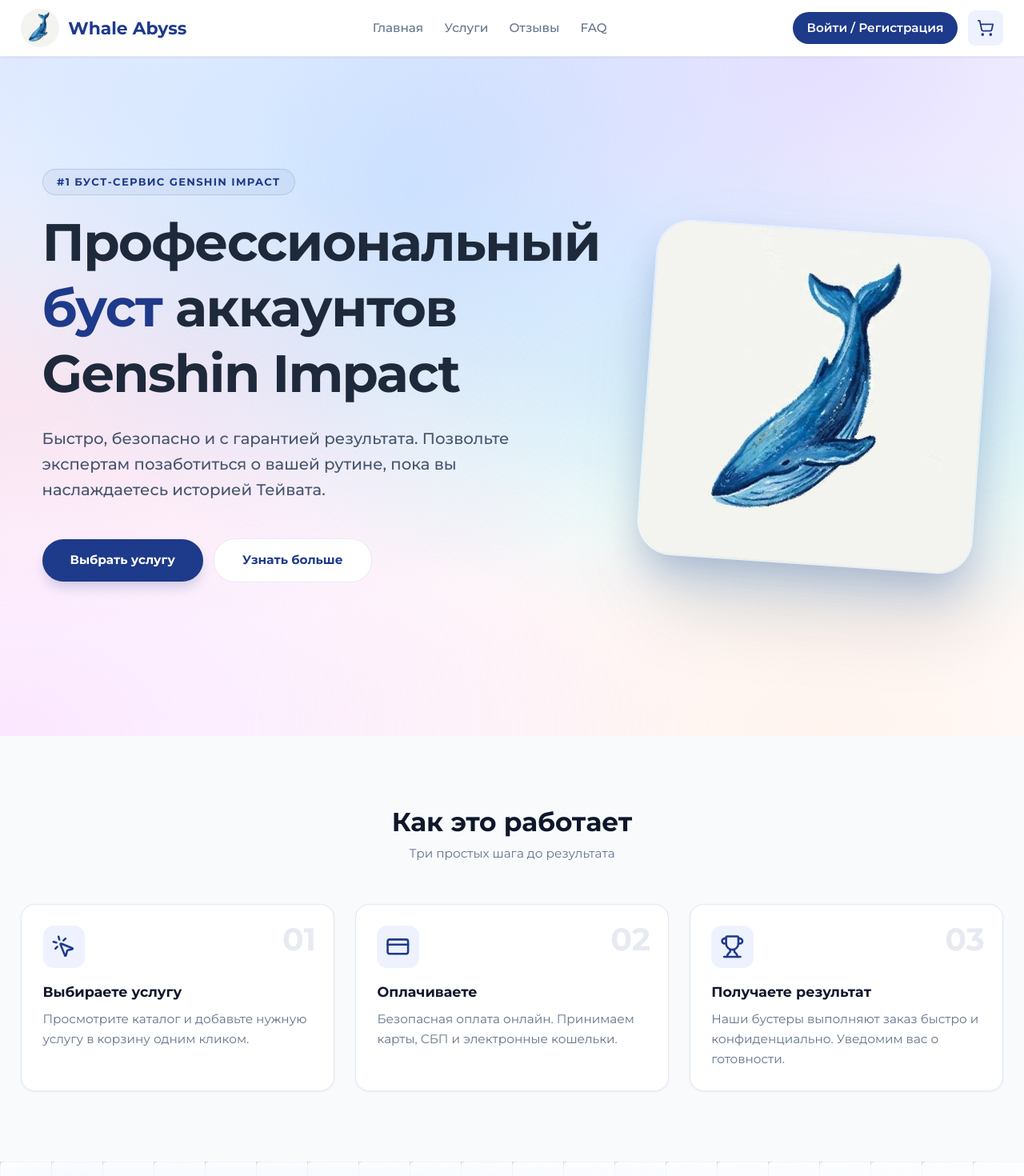
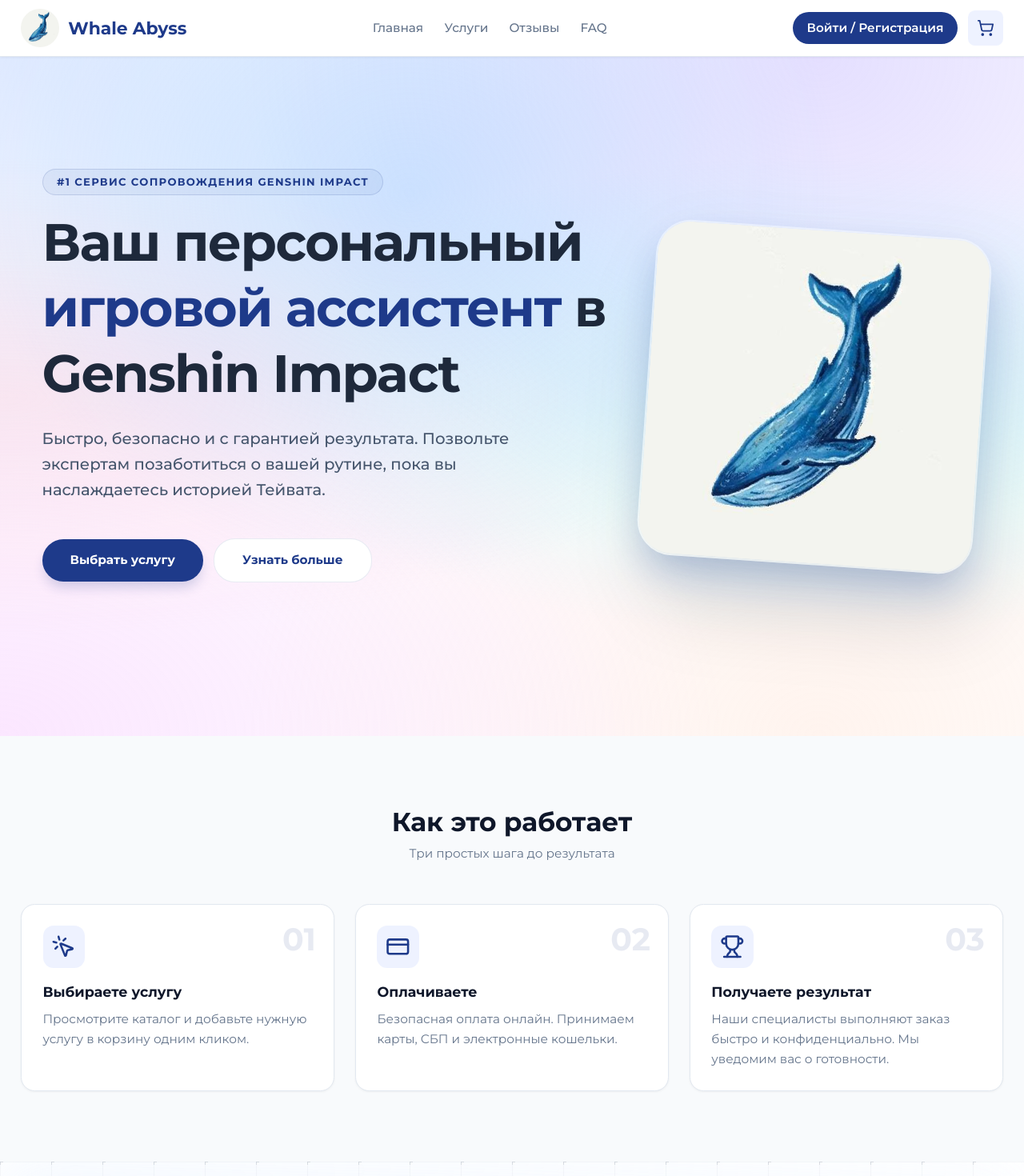
Before and after one commit to adilzhanY/whaleabyss, a Next.js app: page / in a window 1280 px wide. Shown: the top 1470 px of the page at 80% size. Built offline with nearby package versions, Linux system fonts and the light colour scheme; no server answers.

Commit message:
text refactor

```diff
--- a/app/about/page.tsx
+++ b/app/about/page.tsx
@@ -24,17 +24,17 @@
 
           <div className="prose prose-slate max-w-none text-sm leading-relaxed" style={{ color: "var(--text-secondary)" }}>
             <p className="mb-4">
-              Добро пожаловать в <strong>Whale Abyss</strong> — ваш надежный сервис для профессионального буста в Genshin Impact. Мы понимаем, что в современном мире не всегда хватает времени на полное исследование необъятных миров Тейвата, сбор всех сундуков и выполнение рутинных заданий.
+              Добро пожаловать в <strong>Whale Abyss</strong> — ваш надежный сервис для профессионального сопровождения аккаунтов в Genshin Impact. Мы понимаем, что в современном мире не всегда хватает времени на полное исследование необъятных миров Тейвата, сбор всех сундуков и выполнение рутинных заданий.
             </p>
             <p className="mb-4">
-              Именно поэтому мы собрали команду опытных игроков, которые готовы взять эту задачу на себя. Наша главная цель — обеспечить быстрый, качественный и абсолютно безопасный рост вашего аккаунта.
+              Именно поэтому мы собрали команду опытных специалистов, которые готовы взять эту задачу на себя. Наша главная цель — обеспечить быстрое, качественное и абсолютно безопасное развитие вашего аккаунта.
             </p>
             <h2 className="text-xl font-bold mt-8 mb-4" style={{ color: "var(--text-primary)" }}>Наши преимущества</h2>
             <ul className="list-disc pl-6 mb-4 space-y-2">
               <li><strong>Безопасность превыше всего:</strong> Мы используем проверенные методы и VPN для защиты вашего аккаунта.</li>
               <li><strong>Прозрачность:</strong> Вы всегда знаете статус вашего заказа и можете связаться с поддержкой.</li>
               <li><strong>Гарантия качества:</strong> В случае возникновения проблем мы возвращаем деньги в полном объеме.</li>
-              <li><strong>Опытные бустеры:</strong> Наша команда состоит из игроков высоких рангов, знающих все секреты игры.</li>
+              <li><strong>Опытные специалисты:</strong> Наша команда состоит из экспертов, знающих все секреты игры.</li>
             </ul>
             <p className="mt-8">
               Доверьте нам свой прогресс, и наслаждайтесь игрой без лишнего гринда!
--- a/app/faq/page.tsx
+++ b/app/faq/page.tsx
@@ -30,11 +30,11 @@
   },
   {
     q: "4. Кто занимается выполнением заказов?",
-    a: "На данный момент я курирую и выполняю все заказы самостоятельно, что гарантирует персональный контроль качества. Однако наш проект активно развивается, и в ближайшее время к работе присоединятся квалифицированные специалисты. Это позволит нам сократить время ожидания и обрабатывать большее количество заявок без потери качества",
+    a: "На данный момент я курирую и выполняю все заказы самостоятельно, что гарантирует персональный контроль качества. Однако наш проект активно развивается, и в ближайшее время к работе присоединятся квалифицированные специалисты. Это позволит нам сократить время ожидания и обрабатывать большее количество заявок без потери качества.",
   },
   {
     q: "5. Какие данные необходимы для оформления заказа?",
-    a: "Для выполнения услуги вам потребуется предоставить адрес электронной почты и пароль от вашей учетной записи, а также указать игровой сервер. Пожалуйста, внимательно проверяйте корректность данных перед отправкой — это поможет нам приступить к работе без задержек",
+    a: "Для выполнения услуги вам потребуется предоставить адрес электронной почты и пароль от вашей учетной записи, а также указать игровой сервер. Пожалуйста, внимательно проверяйте корректность данных перед отправкой — это поможет нам приступить к работе без задержек.",
   },
   {
     q: "6. Где посмотреть отзывы о вашей работе?",
--- a/app/layout.tsx
+++ b/app/layout.tsx
@@ -17,8 +17,8 @@
 import { Providers } from "./Providers";
 
 export const metadata: Metadata = {
-  title: "Whale Abyss — Профессиональный буст аккаунтов",
-  description: "Быстро, безопасно и качественно прокачаем ваш аккаунт Genshin Impact",
+  title: "Whale Abyss — Экспертное сопровождение аккаунтов",
+  description: "Безопасно и качественно поможем развить ваш аккаунт Genshin Impact",
 };
 
 export default function RootLayout({
--- a/app/page.tsx
+++ b/app/page.tsx
@@ -30,7 +30,7 @@
     icon: <Trophy className="h-7 w-7" />,
     number: "03",
     title: "Получаете результат",
-    desc: "Наши бустеры выполняют заказ быстро и конфиденциально. Уведомим вас о готовности.",
+    desc: "Наши специалисты выполняют заказ быстро и конфиденциально. Мы уведомим вас о готовности.",
   },
 ];
 
@@ -39,14 +39,14 @@
   {
     name: "Алексей К.",
     avatar: "АК",
-    text: "Заказал прокачку Мондштадта — всё сделали за 2 часа. Никаких проблем с аккаунтом. Рекомендую!",
+    text: "Заказал исследование Мондштадта — всё сделали за пару часов. Никаких проблем с аккаунтом. Рекомендую!",
     rating: 5,
     service: "Мондштадт 100%",
   },
   {
     name: "Мария П.",
     avatar: "МП",
-    text: "Брала буст Инадзумы и Энканомии. Ребята профессионалы, оперативно и аккуратно. Уже второй раз покупаю.",
+    text: "Брала услугу сопровождения Инадзумы и Энканомии. Ребята профессионалы, оперативно и аккуратно. Уже второй раз обращаюсь.",
     rating: 5,
     service: "Инадзума и Энканомия 100%",
   },
@@ -95,7 +95,7 @@
               className="mb-4 inline-block rounded-full px-4 py-1.5 text-[10px] sm:text-xs font-bold uppercase tracking-widest text-center sm:text-left wrap-break-word max-w-full"
               style={{ backgroundColor: "rgba(30,58,138,0.05)", color: "var(--accent-primary)", border: "1px solid rgba(30,58,138,0.15)" }}
             >
-              #1 Буст-сервис Genshin Impact
+              #1 Сервис сопровождения Genshin Impact
             </span>
             <h1
               className="mb-6 max-w-3xl text-3xl font-black leading-tight sm:text-5xl lg:text-6xl tracking-tight text-slate-800 wrap-break-word w-full overflow-hidden"
@@ -106,9 +106,9 @@
                 hyphens: "auto"
               }}
             >
-              Профессиональный
+              Ваш персональный
               <br className="hidden sm:block" />
-              <span style={{ color: "var(--accent-primary)" }}> буст</span> аккаунтов
+              <span style={{ color: "var(--accent-primary)" }}> игровой ассистент</span> в
               <br />
               <span style={{ fontWeight: "bold" }}>Genshin Impact</span>
             </h1>
--- a/app/reviews/page.tsx
+++ b/app/reviews/page.tsx
@@ -9,14 +9,14 @@
   {
     name: "Алексей К.",
     avatar: "АК",
-    text: "Заказал прокачку Мондштадта — всё сделали за 2 часа. Никаких проблем с аккаунтом. Рекомендую!",
+    text: "Заказал исследование Мондштадта — всё сделали за пару часов. Никаких проблем с аккаунтом. Рекомендую!",
     rating: 5,
     service: "Мондштадт 100%",
   },
   {
     name: "Мария П.",
     avatar: "МП",
-    text: "Брала буст Инадзумы и Энканомии. Ребята профессионалы, оперативно и аккуратно. Уже второй раз покупаю.",
+    text: "Брала услугу сопровождения Инадзумы и Энканомии. Ребята профессионалы, оперативно и аккуратно. Уже второй раз обращаюсь.",
     rating: 5,
     service: "Инадзума и Энканомия 100%",
   },
--- a/lib/services.ts
+++ b/lib/services.ts
@@ -39,7 +39,7 @@
 
 const categoryTitles: Record<string, string> = {
   locations: "Исследование регионов",
-  boost: "Буст",
+  boost: "Сопровождение",
   missions: "Задания",
   abyss_theater: "Бездна и Театр",
   other: "Прочее"
```
Also changed, not shown: components/Footer.tsx (+17 -8 lines).
